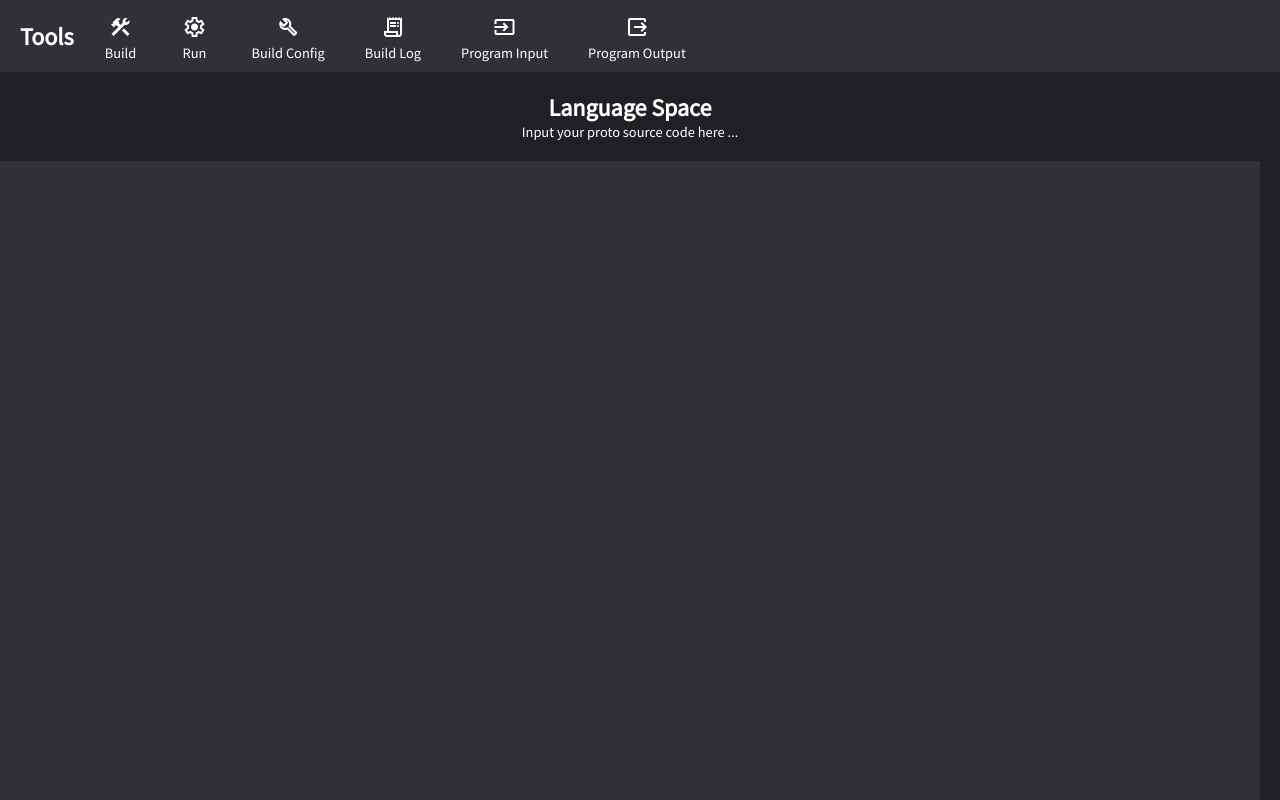
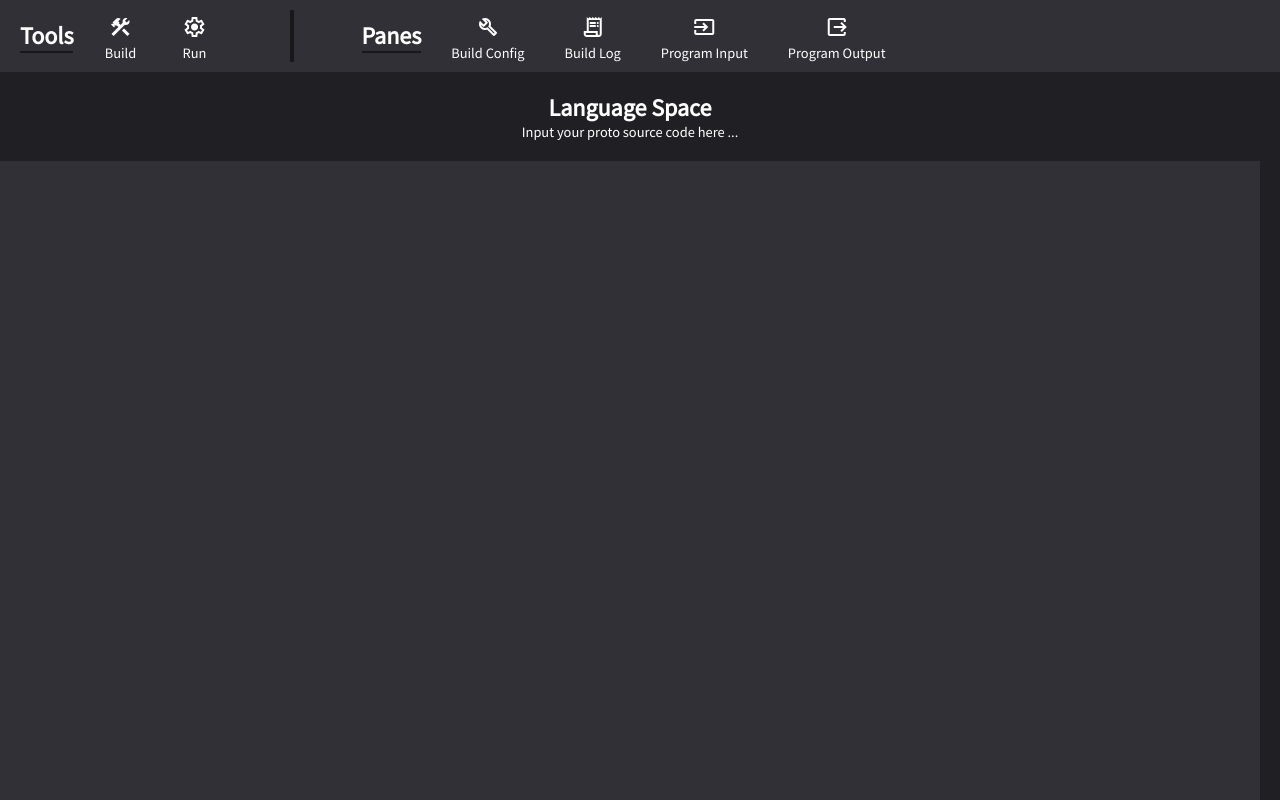
Before and after one commit to musicmrman99/proto-lang, a React app in the folder site/: page / in a window 1280 px wide. Built offline with nearby package versions, Linux system fonts and the light colour scheme; what antlr4 would draw is missing.

Commit message:
Improve Toolbar styling

```diff
--- a/site/src/components/Toolbar.css
+++ b/site/src/components/Toolbar.css
@@ -6,3 +6,7 @@
     align-items: center;
     gap: var(--layout-space)
 }
+
+.toolbar h2 {
+    border-bottom: 2px solid var(--background-dark)
+}
--- a/site/src/components/Toolbar.jsx
+++ b/site/src/components/Toolbar.jsx
@@ -2,6 +2,7 @@ import react from 'react';
 import './Toolbar.css';
 
 import Button from './utils/Button';
+import Separator from './utils/Separator';
 import { Tabs, Tab } from "./utils/Tabs";
 
 import commands from '../core/Commands';
@@ -22,6 +23,9 @@ export default class Toolbar extends react.Component {
           onClick={() => this.props.onRun(commands.run(this.props.ast, this.props.programInput))}
         />
 
+        <Separator spacing="large" />
+
+        <h2>Panes</h2>
         <Tabs iconLocation="top">
           <Tab tabid="build-config" label="Build Config" icon="build" />
           <Tab tabid="build-log" label="Build Log" icon="receipt_long" />
--- /dev/null
+++ b/site/src/components/utils/Separator.css
@@ -0,0 +1,47 @@
+.separator {
+    align-self: stretch;
+    min-height: 50px;
+    margin: 10px 0;
+
+    display: flex;
+}
+.separator.main-axis {
+    align-self: center;
+    margin: 0 10px;
+    min-height: 0;
+    min-width: 50px;
+}
+
+.separator .bar {
+    border: 2px solid var(--background-dark);
+    border-radius: 1px;
+    flex-grow: 1;
+}
+.separator.transparent .bar {
+    border: none;
+}
+
+.separator.small .spacer { flex-basis: 10px; }
+.separator.small { min-width: 20px } /* 10*2 */
+.separator.small.main-axis { min-width: 70px } /* 50 + 10*2 */
+
+.separator.medium .spacer { flex-basis: 25px; }
+.separator.medium { min-width: 50px } /* 25*2 */
+.separator.medium.main-axis { min-width: 100px } /* 50 + 25*2 */
+
+.separator.large .spacer { flex-basis: 50px; }
+.separator.large { min-width: 100px } /* 50*2 */
+.separator.large.main-axis { min-width: 150px } /* 50 + 50*2 */
+
+/* Grow the whole separator */
+.separator.expand { flex-grow: 1; }
+/* bar along cross-axis: <          |          >
+   - shrink bar along main axis
+   - grow space along main axis */
+.separator.expand .bar { flex-grow: 0; }
+.separator.expand .spacer { flex-grow: 1; }
+/* bar along main-axis: < ------------------- >
+   - grow bar along main axis
+   - shrink space along main axis */
+.separator.expand.main-axis .bar { flex-grow: 1; }
+.separator.expand.main-axis .spacer { flex-grow: 0; }
--- /dev/null
+++ b/site/src/components/utils/Separator.jsx
@@ -0,0 +1,68 @@
+import react from 'react';
+import './Separator.css';
+
+export default class Separator extends react.Component {
+  render() {
+    return (
+      <div className={
+        "separator" +
+        this.getClassForOrientation(this.getOrientation()) +
+        this.getClassForTransparent(this.getTransparent()) +
+        this.getClassForSpacing(this.getSpacing())
+      }>
+        {this.getSpacing() !== "none" ? (<div className="spacer" />) : null}
+        <div className="bar" />
+        {this.getSpacing() !== "none" ? (<div className="spacer" />) : null}
+      </div>
+    );
+  }
+
+  /* Utils
+  -------------------- */
+
+  /* Props
+  ---------- */
+
+  getOrientation = () => {
+    return this.props.orientation != null ?
+      this.props.orientation :
+      "cross-axis"
+  }
+
+  getSpacing = () => {
+    return this.props.spacing != null ?
+      this.props.spacing :
+      "none"
+  }
+
+  getTransparent = () => {
+    return this.props.transparent != null ?
+      true :
+      false
+  }
+
+  /* Class Determiners
+  ---------- */
+
+  getClassForOrientation = (orientation) => {
+    return orientation === "main-axis" ?
+      " main-axis" :
+      ""
+  }
+
+  getClassForSpacing = (spacing) => {
+    return {
+      "expand": " expand",
+      "large": " large",
+      "medium": " medium",
+      "small": " small",
+      "none": ""
+    }[spacing];
+  }
+
+  getClassForTransparent = (transparent) => {
+    return transparent === true ?
+      " transparent" :
+      ""
+  }
+}
```
